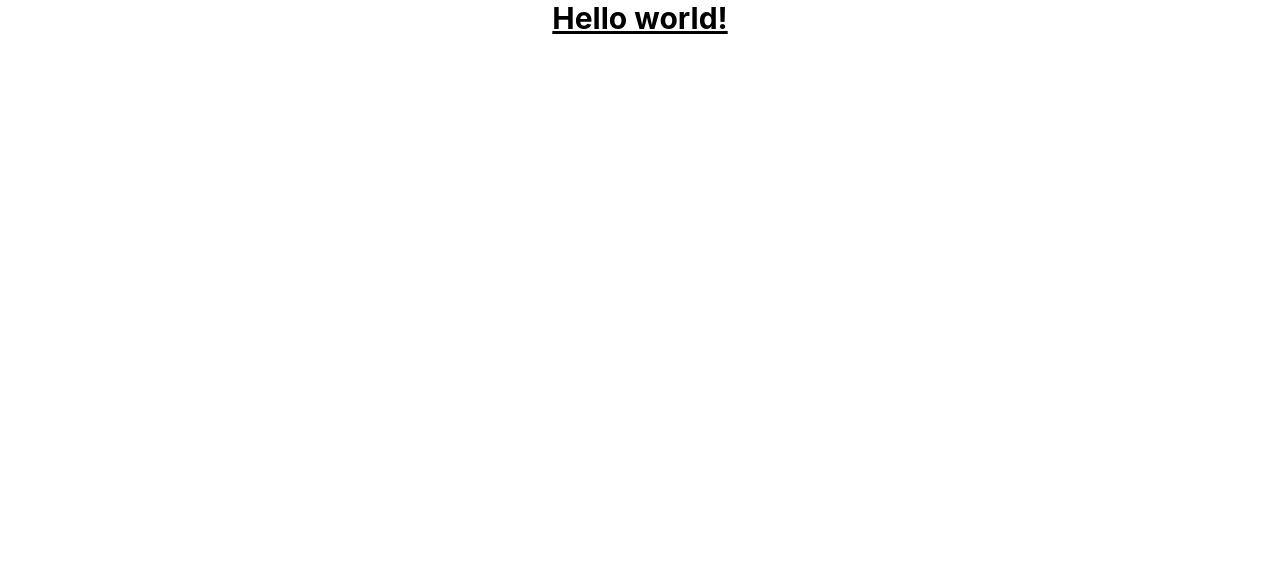
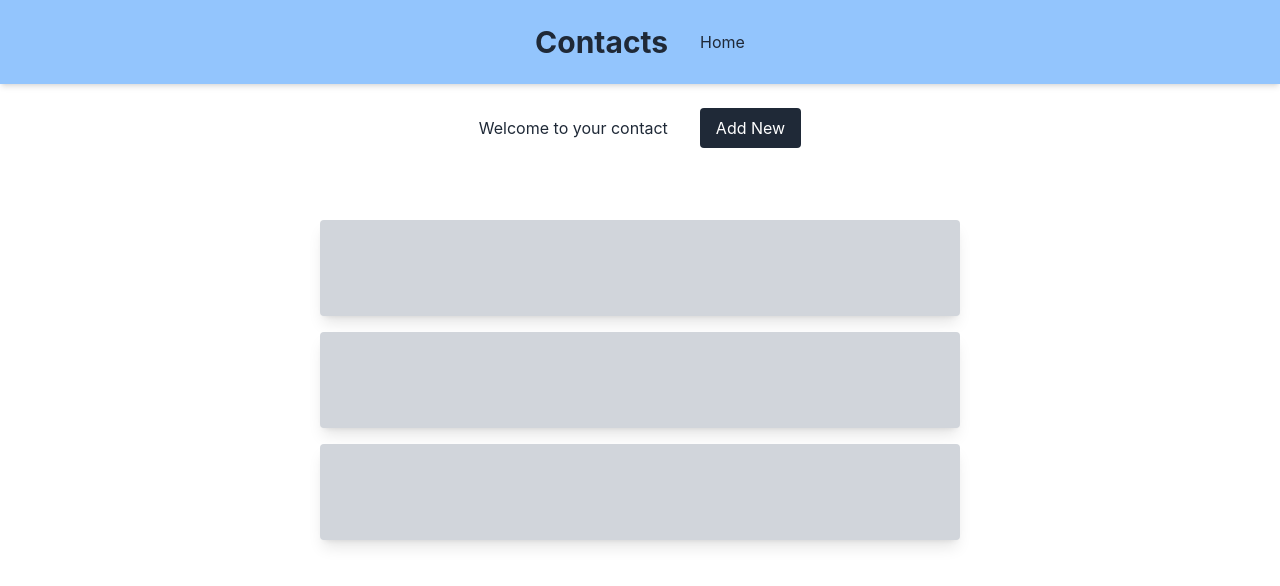
Before and after one commit to AshleyAlpha/Contact-APP, a React (Create React App) app in the folder contactapp/: page / in a window 1280 px wide. Shown: the top 586 px of the page. Built offline with nearby package versions, Linux system fonts and the light colour scheme.

Commit message:
created header file

```diff
--- a/contactapp/src/App.js
+++ b/contactapp/src/App.js
@@ -1,14 +1,12 @@
-import logo from './logo.svg';
-import './App.css';
+import "./App.css";
+import Home from "./components/home";
+import Header from "./components/header";
 
-function App() {
+export default function App() {
   return (
-    <div className="App">
-      <h1 className="text-3xl font-bold underline">
-      Hello world!
-    </h1>
+    <div>
+      <Header />
+      <Home />
     </div>
   );
 }
-
-export default App;
--- /dev/null
+++ b/contactapp/src/components/footer.js
@@ -0,0 +1,9 @@
+import React from 'react'
+
+const Footer = () => {
+  return (
+    <div>Footer</div>
+  )
+}
+
+export default Footer
--- /dev/null
+++ b/contactapp/src/components/header.js
@@ -0,0 +1,21 @@
+import React from "react";
+
+const Header = () => {
+  return (
+    <div>
+      <div class="bg-blue-300 shadow-md">
+        <div class="container mx-auto px-4 py-6 flex justify-center items-center">
+          <h1 class="text-3xl font-bold text-gray-800 mr-4">Contacts</h1>
+          <p class="text-gray-800 ml-4">Home</p>
+        </div>
+      </div>
+
+      {/* <div class="flex flex-row space">
+        <button class="bg-blue-800 w-24">update</button>
+        <button class="bg-rose-800 w-24">delete</button>
+      </div> */}
+    </div>
+  );
+};
+
+export default Header;
--- /dev/null
+++ b/contactapp/src/components/home.js
@@ -0,0 +1,27 @@
+import React from "react";
+
+const Home = () => {
+  return (
+    <div>
+      <div class="container mx-auto px-4 py-6 flex justify-center items-center">
+        <p class="text-gray-800 mr-4">Welcome to your contact</p>
+        <button class="bg-gray-800 text-white px-4 py-2 rounded ml-4">
+          Add New
+        </button>
+      </div>
+      <div class="flex flex-col items-center mt-10">
+        <div class="w-full md:w-3/4 lg:w-2/3 xl:w-1/2 h-24 bg-gray-300 shadow-lg rounded text-center flex items-center justify-center my-2">
+
+        </div>
+        <div class="w-full md:w-3/4 lg:w-2/3 xl:w-1/2 h-24 bg-gray-300 shadow-lg rounded text-center flex items-center justify-center my-2">
+
+        </div>
+        <div class="w-full md:w-3/4 lg:w-2/3 xl:w-1/2 h-24 bg-gray-300 shadow-lg rounded text-center flex items-center justify-center my-2">
+
+        </div>
+      </div>
+    </div>
+  );
+};
+
+export default Home;
```
